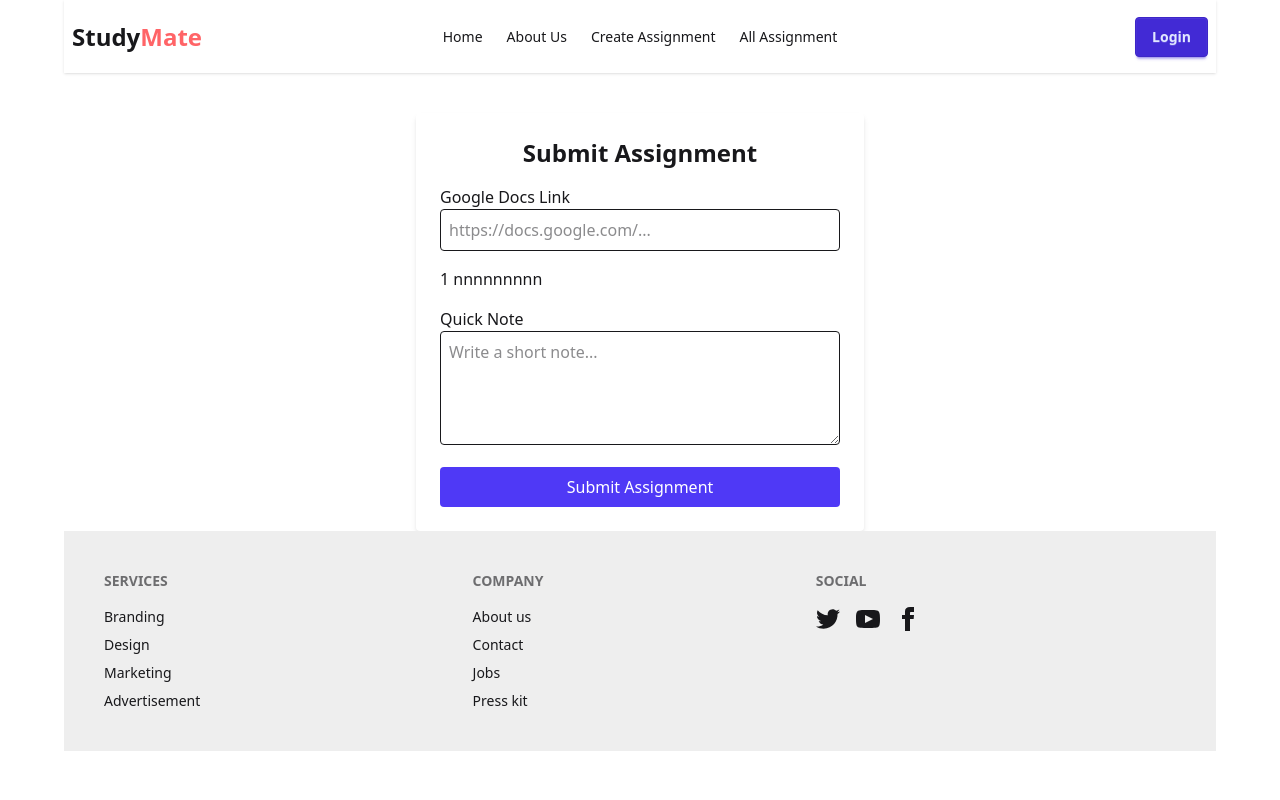
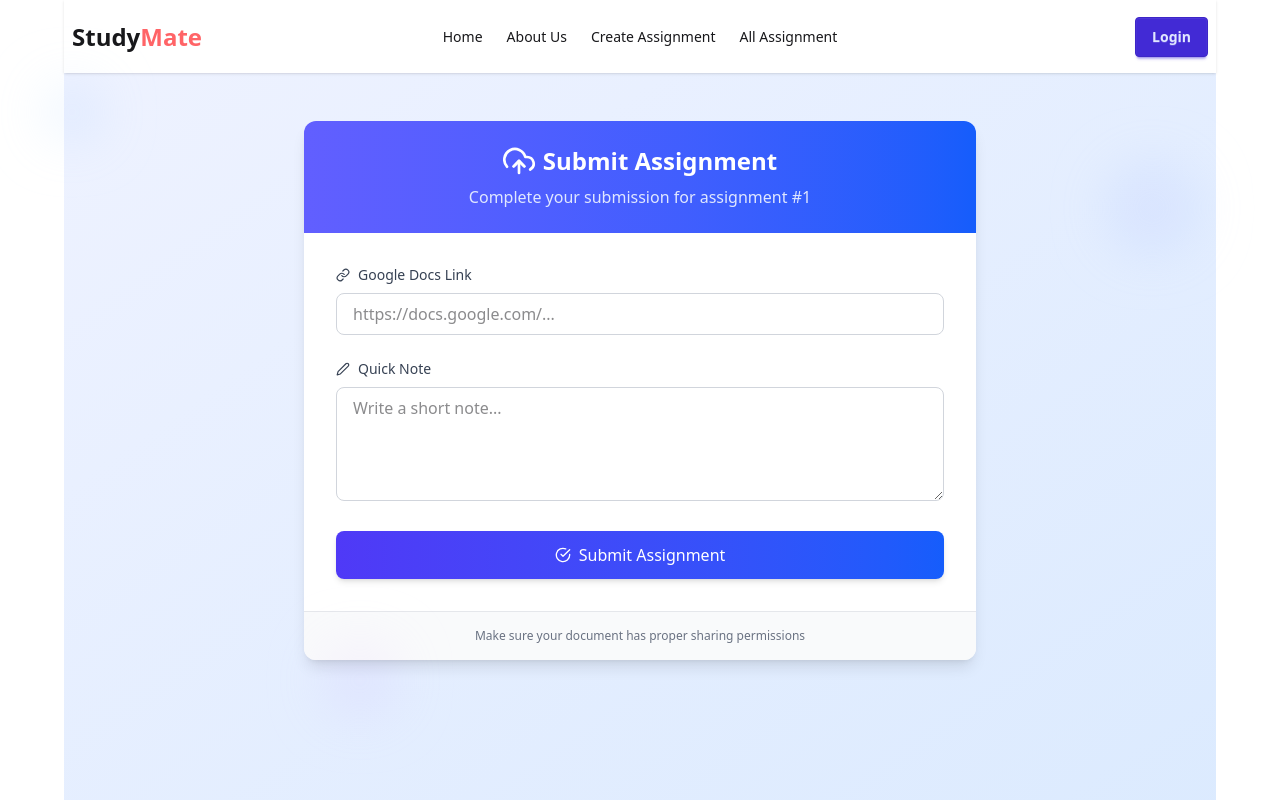
Before and after one commit to Raj3460/b11a11-client-side, a React (Vite) app: page /takeAssignment/1 in a window 1280 px wide. Shown: the top 800 px of the page. Built offline with nearby package versions, Linux system fonts and the light colour scheme; no server answers.

Commit message:
added the design of take assignments

```diff
--- a/src/Pages/TakeAssignment.jsx
+++ b/src/Pages/TakeAssignment.jsx
@@ -1,9 +1,10 @@
 import React from "react";
 import { useContext } from "react";
-// import { AuthContext } from '../../providers/AuthProvider'; // তোমার প্রোজেক্ট অনুযায়ী path adjust করো
 import Swal from "sweetalert2";
 import { AuthContext } from "../Context/AuthContext";
 import { useParams } from "react-router";
+import { motion } from "framer-motion";
+import { FiUploadCloud, FiEdit2, FiLink, FiCheckCircle } from "react-icons/fi";
 
 const TakeAssignment = () => {
   const { user } = useContext(AuthContext);
@@ -45,7 +46,6 @@ const TakeAssignment = () => {
             text: "Your assignment has been submitted successfully.",
           });
           form.reset();
-
         } else {
           Swal.fire({
             icon: "warning",
@@ -67,42 +67,75 @@ const TakeAssignment = () => {
   };
 
   return (
-    <div className="bg-white p-6 rounded shadow-md max-w-md mx-auto mt-10">
-      <h2 className="text-2xl font-semibold mb-4 text-center">
-        Submit Assignment
-      </h2>
-      <form onSubmit={handleSubmit} className="space-y-4">
-        <div>
-          <label className="block font-medium">Google Docs Link</label>
+    <div className="md:min-h-screen bg-gradient-to-br from-indigo-50 to-blue-100 py-12 px-4 sm:px-6 lg:px-8">
+      <motion.div
+        initial={{ opacity: 0, y: 20 }}
+        animate={{ opacity: 1, y: 0 }}
+        transition={{ duration: 0.5 }}
+        className="max-w-md mx-auto bg-white rounded-xl shadow-lg overflow-hidden md:max-w-2xl"
+      >
+        <div className="bg-gradient-to-r from-indigo-500 to-blue-600 p-6 text-white">
+          <div className="flex items-center justify-center mb-2">
+            <FiUploadCloud className="h-8 w-8 mr-2" />
+            <h2 className="text-2xl font-bold">Submit Assignment</h2>
+          </div>
+          <p className="text-indigo-100 text-center">
+            Complete your submission for assignment #{id}
+          </p>
+        </div>
+
+        <form onSubmit={handleSubmit} className="p-8 space-y-6">
+          <motion.div whileHover={{ scale: 1.01 }} className="space-y-2">
+            <label className=" text-sm font-medium text-gray-700 flex items-center">
+              <FiLink className="mr-2" />
+              Google Docs Link
+            </label>
             <input
               type="url"
               required
-            className="w-full p-2 border rounded"
+              className="w-full px-4 py-2 border border-gray-300 rounded-lg focus:ring-2 focus:ring-indigo-500 focus:border-indigo-500 transition"
               placeholder="https://docs.google.com/..."
               name="docLink"
-            //      onChange={(e) => setDocLink(e.target.value)}
             />
-        </div>
-        <h1>{id} nnnnnnnnn</h1>
+          </motion.div>
 
-        <div>
-          <label className="block font-medium">Quick Note</label>
+          <motion.div whileHover={{ scale: 1.01 }} className="space-y-2">
+            <label className=" text-sm font-medium text-gray-700 flex items-center">
+              <FiEdit2 className="mr-2" />
+              Quick Note
+            </label>
             <textarea
-            className="w-full p-2 border rounded"
+              className="w-full px-4 py-2 border border-gray-300 rounded-lg focus:ring-2 focus:ring-indigo-500 focus:border-indigo-500 transition"
               rows="4"
               placeholder="Write a short note..."
               name="note"
-            //      onChange={(e) => setNote(e.target.value)}
             ></textarea>
+          </motion.div>
+
+          <motion.button
+            type="submit"
+            whileHover={{ scale: 1.02 }}
+            whileTap={{ scale: 0.98 }}
+            className="w-full flex items-center justify-center px-4 py-3 bg-gradient-to-r from-indigo-600 to-blue-600 text-white font-medium rounded-lg shadow-md hover:shadow-lg transition-all"
+          >
+            <FiCheckCircle className="mr-2" />
+            Submit Assignment
+          </motion.button>
+        </form>
+
+        <div className="bg-gray-50 px-8 py-4 border-t border-gray-200">
+          <p className="text-xs text-gray-500 text-center">
+            Make sure your document has proper sharing permissions
+          </p>
         </div>
+      </motion.div>
 
-        <button
-          type="submit"
-          className="bg-indigo-600 hover:bg-indigo-700 text-white px-4 py-2 rounded w-full transition"
-        >
-          Submit Assignment
-        </button>
-      </form>
+      {/* Decorative elements */}
+      <div className="absolute top-0 left-0 w-full h-full overflow-hidden pointer-events-none">
+        <div className="absolute top-20 left-10 w-16 h-16 bg-blue-200 rounded-full opacity-20 mix-blend-multiply filter blur-xl animate-blob"></div>
+        <div className="absolute top-40 right-20 w-24 h-24 bg-indigo-200 rounded-full opacity-20 mix-blend-multiply filter blur-xl animate-blob animation-delay-2000"></div>
+        <div className="absolute bottom-20 left-1/4 w-20 h-20 bg-purple-200 rounded-full opacity-20 mix-blend-multiply filter blur-xl animate-blob animation-delay-4000"></div>
+      </div>
     </div>
   );
 };
```
Lines whose indentation alone changed are shown as unchanged.
